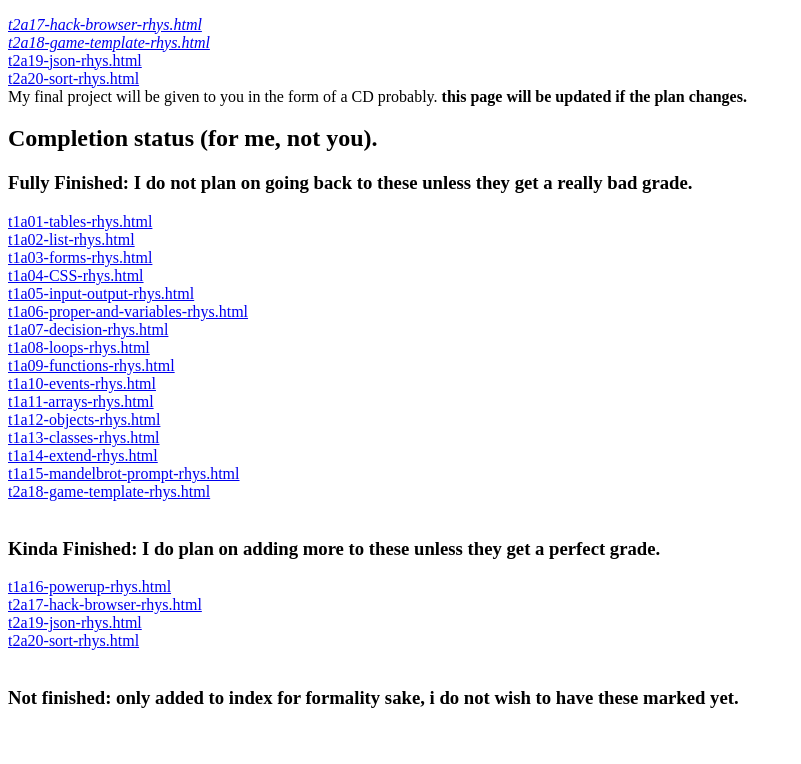
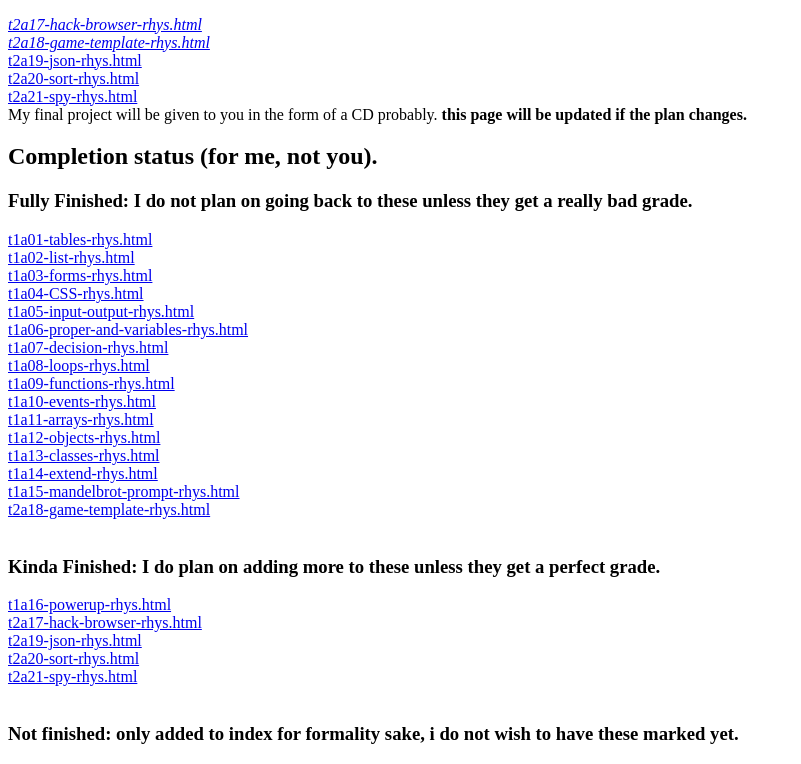
Before and after one commit to How2Pop101/game-dev-rhys-2026_SoulCore, a plain HTML site: page index.html in a window 1280 px wide. Shown: the part 565-1329 px from the top of the page, without its empty margins (0-801 px from the left). Before the commit the page ends 1293 px from the top, so only its background shows below. Drawn offline with Linux system fonts and the light colour scheme.

Commit message:
Add link to t2a21-spy-rhys.html in index.html

```diff
--- a/index.html
+++ b/index.html
@@ -24,6 +24,7 @@
 <a href='t2a18-game-template-rhys.html'><i>t2a18-game-template-rhys.html</i></a><br>
 <a href='t2a19-json-rhys.html'>t2a19-json-rhys.html</a><br>
 <a href='t2a20-sort-rhys.html'>t2a20-sort-rhys.html</a><br>
+<a href='t2a21-spy-rhys.html'>t2a21-spy-rhys.html</a><br>
 
 My final project will be given to you in the form of a CD probably. <b>this page will be updated if the plan changes.</b>
 <h2>Completion status (for me, not you).</h2>
@@ -52,7 +53,7 @@ My final project will be given to you in the form of a CD probably. <b>this page
 <a href='t2a17-hack-browser-rhys.html'>t2a17-hack-browser-rhys.html</a><br>
 <a href='t2a19-json-rhys.html'>t2a19-json-rhys.html</a><br>
 <a href='t2a20-sort-rhys.html'>t2a20-sort-rhys.html</a><br>
-
+<a href='t2a21-spy-rhys.html'>t2a21-spy-rhys.html</a><br>
 
 <br>
 <h3>Not finished: only added to index for formality sake, i do not wish to have these marked yet.</h3>
```
